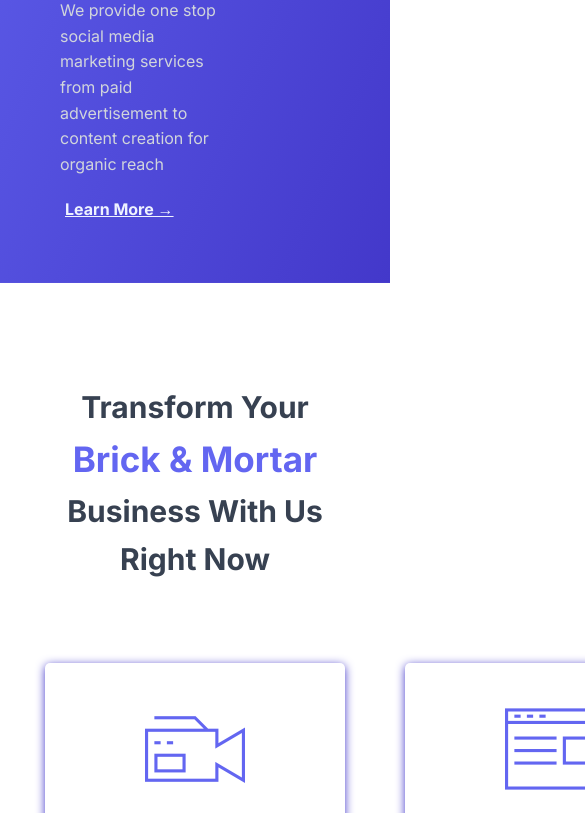
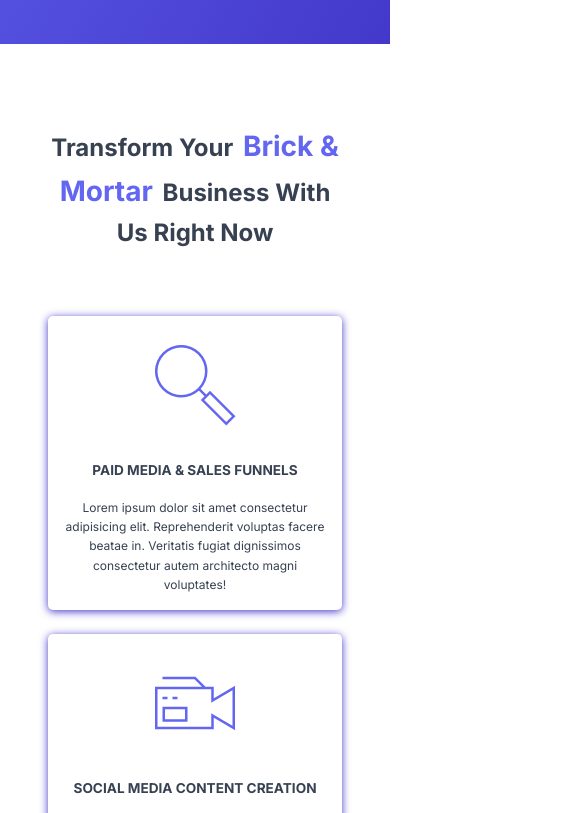
Before and after one commit to logansayan/fantom-growth, a website: page src/index.html in a window 390 px wide. Shown: the part 645-1458 px from the top of the page, 585 px wide, since content can reach past the window. Drawn offline with Linux system fonts and the light colour scheme.

Commit message:
add responsive to features and services section

```diff
--- a/src/index.html
+++ b/src/index.html
@@ -60,12 +60,14 @@
   </section>
 
   <section class="quote section-quote">
-    <h3 class="quote__text"><span>&ldquo; Vision without action is a daydream,</span> <span>action without vision is a nightmare &rdquo;</span></h3>
-    <p class="quote__author">&mdash; Joel Arthur Barker</p>
+    <div class="quote__container">
+      <h3 class="quote__text"><span>&ldquo; Vision without action is a daydream,</span> <span>action without vision is a nightmare &rdquo;</span></h3>
+      <p class="quote__author">&mdash; Joel Arthur Barker</p>
+    </div>
   </section>
 
   <section class="about section-about">
-    <div class="about-container">
+    <div class="about__container">
       <img src="./img/visual-data.svg" alt="About hero" class="about__hero">
 
       <div class="about__text">
--- a/src/sass/base/_base.scss
+++ b/src/sass/base/_base.scss
@@ -10,6 +10,18 @@ html {
   font-size: 62.5%; // This defines 1rem == 10px
   box-sizing: border-box;
   scroll-behavior: smooth;
+
+  @include respond(big-desktop) {
+    font-size: 75%; // 1rem == 12px
+  }
+
+  @include respond(tab-land) {
+    font-size: 56.25%; // 1rem == 9px
+  }
+
+  @include respond(phone) {
+    font-size: 50%; // 1rem == 8px
+  }
 }
 
 body {
--- a/src/sass/components/_about.scss
+++ b/src/sass/components/_about.scss
@@ -1,9 +1,7 @@
 .about {
   color: $color-light-1;
 
-  &-container {
-    max-width: 70vw;
-    margin: 0 auto;
+  &__container {
     display: flex;
     align-items: center;
     justify-content: space-between;
--- a/src/sass/components/_features.scss
+++ b/src/sass/components/_features.scss
@@ -2,11 +2,13 @@
   color: $color-dark;
 
   &__container {
-    max-width: 70vw;
-    margin: 0 auto;
     display: flex;
     align-items: center;
     justify-content: space-between;
+
+    @include respond(tab-land) {
+      flex-direction: column-reverse;
+    }
   }
 
   &__text {
@@ -14,9 +16,17 @@
     margin-right: $gap-medium;
     min-width: 50rem;
 
+    @include respond(tab-land) {
+      margin: 0;
+    }
+
     &-phrase {
       font-size: 3rem;
       margin-bottom: $gap-semi;
+
+      @include respond(tab-land) {
+        text-align: center;
+      }
 
       & span {
         font-size: 3.5rem;
@@ -65,6 +75,10 @@
 
   &__hero {
     width: 40%;
-    margin-right: 1rem;
+
+    @include respond(tab-land) {
+      margin-bottom: 5rem;
+      width: 90vw;
+    }
   }
 }
--- a/src/sass/components/_footer.scss
+++ b/src/sass/components/_footer.scss
@@ -1,10 +1,5 @@
 .footer {
   color: $color-light-1;
-
-  &__container {
-    max-width: 70vw;
-    margin: 0 auto;
-  }
 
   &__brand {
     font-size: 3rem;
--- a/src/sass/components/_header.scss
+++ b/src/sass/components/_header.scss
@@ -1,10 +1,5 @@
 .header {
   color: $color-light-1;
-
-  &__container {
-    max-width: 70vw;
-    margin: 0 auto;
-  }
 
   &__top {
     display: flex;
--- a/src/sass/components/_quote.scss
+++ b/src/sass/components/_quote.scss
@@ -4,11 +4,9 @@
 
   &__text {
     text-align: center;
-    width: 70vw;
     font-size: 5rem;
     font-style: italic;
     font-weight: 100;
-    margin: 0 auto;
 
     span {
       display: block;
--- a/src/sass/components/_services.scss
+++ b/src/sass/components/_services.scss
@@ -1,7 +1,5 @@
 .services {
   &__container {
-    max-width: 70vw;
-    margin: 0 auto;
     display: flex;
     flex-direction: column;
     align-items: center;
@@ -33,6 +31,10 @@
   &__items {
     display: flex;
     justify-content: space-between;
+
+    @include respond(tab-port) {
+      flex-direction: column;
+    }
   }
 
   &__item {
@@ -43,8 +45,22 @@
     box-shadow: 0 .2rem 1rem $color-secondary;
     border-radius: 5px;
 
+    @include respond(tab-land) {
+      min-width: 25rem;
+    }
+
+    @include respond(tab-port) {
+      flex: none;
+      max-width: 60rem;
+    }
+
     &:not(:last-child) {
       margin-right: $gap-medium;
+
+      @include respond(tab-port) {
+        margin: 0;
+        margin-bottom: 3rem;
+      }
     }
 
     &-icon {
--- a/src/sass/main.scss
+++ b/src/sass/main.scss
@@ -5,6 +5,8 @@
 @import "./abstracts/queries";
 
 @import "./base/base";
+
+@import "./pages/home";
 
 @import "./components/header";
 @import "./components/button";
@@ -14,5 +16,3 @@
 @import "./components/features";
 @import "./components/calendly";
 @import "./components/footer";
-
-@import "./pages/home";
--- a/src/sass/pages/_home.scss
+++ b/src/sass/pages/_home.scss
@@ -7,6 +7,31 @@
 .footer {
   padding: $default-section-padding;
   margin-bottom: $gap-semi;
+}
+
+.header {
+  background-image: url(../img/team-up.svg);
+}
+
+.header,
+.services,
+.quote,
+.about,
+.features,
+.calendly,
+.footer {
+  &__container {
+    max-width: 70vw;
+    margin: 0 auto;
+
+    @include respond(tab-land) {
+      max-width: 90vw;
+    }
+
+    @include respond(tab-port) {
+      max-width: auto;
+    }
+  }
 }
 
 .header {
```
Also changed, not shown: src/css/style.css.
